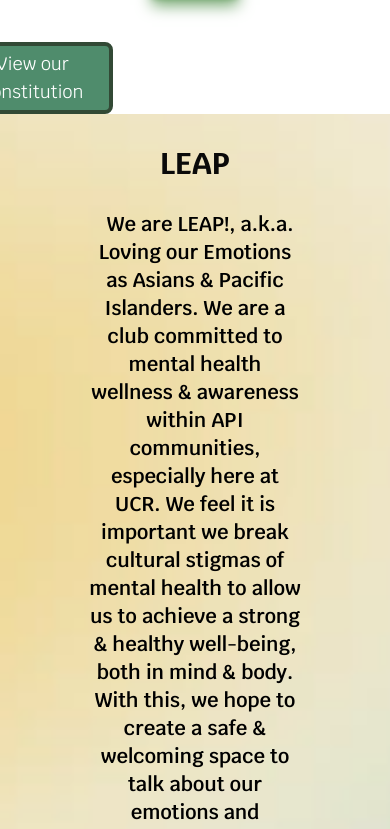
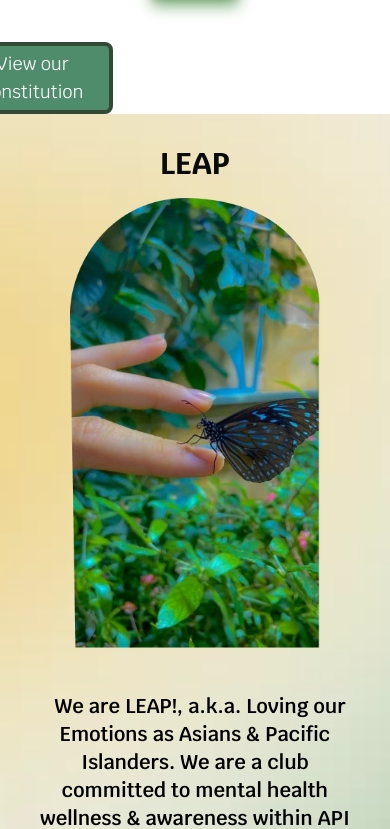
Before and after one commit to acm-ucr/leap-website, a Next.js app: page /about in a window 390 px wide. Shown: the part 1950-2779 px from the top of the page. Built offline with nearby package versions, Linux system fonts and the light colour scheme.

Commit message:
Fixed small screen display; put photo before the paragraph

```diff
--- a/package.json
+++ b/package.json
@@ -18,8 +18,10 @@
     "class-variance-authority": "^0.7.1",
     "clsx": "^2.1.1",
     "embla-carousel-react": "^8.5.2",
+    "ig": "^0.0.5",
     "lucide-react": "^0.417.0",
     "next": "~14.2.10",
+    "npm": "^11.1.0",
     "react": "~18.3.1",
     "react-dom": "~18.3.1",
     "tailwind-merge": "^3.0.1",
--- a/src/components/about/Leap.tsx
+++ b/src/components/about/Leap.tsx
@@ -9,8 +9,28 @@ const Leap = () => {
       className="bg-cover bg-center bg-no-repeat"
       style={{ backgroundImage: `url(${BackgroundImg.src})` }}
     >
-      <div className="lg:ml-26 flex flex-col items-center p-8 text-center sm:ml-14 md:ml-20 md:flex-row">
-        <div className="text-align: center w-2/3 font-leap">
+      <div className="flex flex-col items-center p-8 text-center sm:hidden">
+        <h2 className="text-3xl font-bold"> LEAP </h2>
+        <div className="my-4 flex w-full justify-center">
+          <Image
+            src={ButterflyImg}
+            alt="Bird"
+            className="h-[450px] w-[250px] md:h-[550px] md:w-[300px] lg:h-[700px] lg:w-[450px]"
+          />
+        </div>
+        <p className="text-xl font-semibold text-black">
+          <br /> &nbsp; We are LEAP!, a.k.a. Loving our Emotions as Asians &
+          Pacific Islanders. We are a club committed to mental health wellness &
+          awareness within API communities, especially here at UCR. We feel it
+          is important we break cultural stigmas of mental health to allow us to
+          achieve a strong & healthy well-being, both in mind & body. With this,
+          we hope to create a safe & welcoming space to talk about our emotions
+          and experiences to grow ourselves in every way.
+        </p>
+      </div>
+
+      <div className="lg:ml-26 hidden flex-col items-center p-8 text-center sm:ml-14 sm:flex md:ml-20 md:flex-row">
+        <div className="w-2/3 text-center font-leap">
           <h2 className="text-3xl font-bold md:text-4xl lg:text-5xl"> LEAP </h2>
           <p className="max-w-1xl md:text-1.5xl text-xl font-semibold text-black lg:text-3xl">
             <br /> &nbsp; We are LEAP!, a.k.a. Loving our Emotions as Asians &
```
Also changed, not shown: 1 other file (tests, documents, lock files or other folders).
